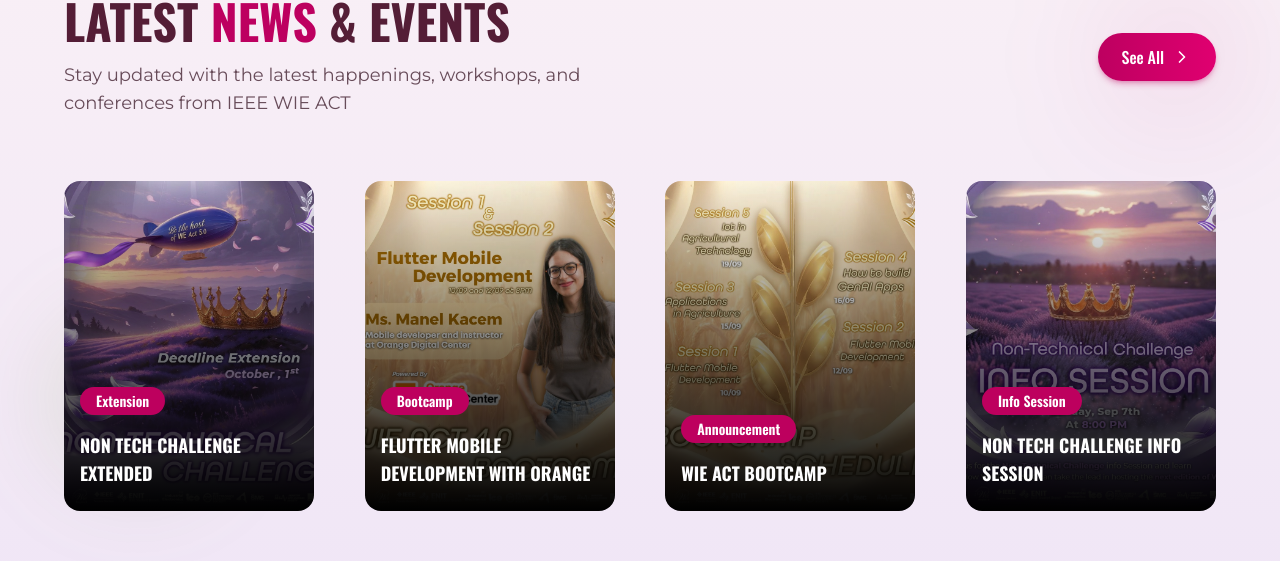
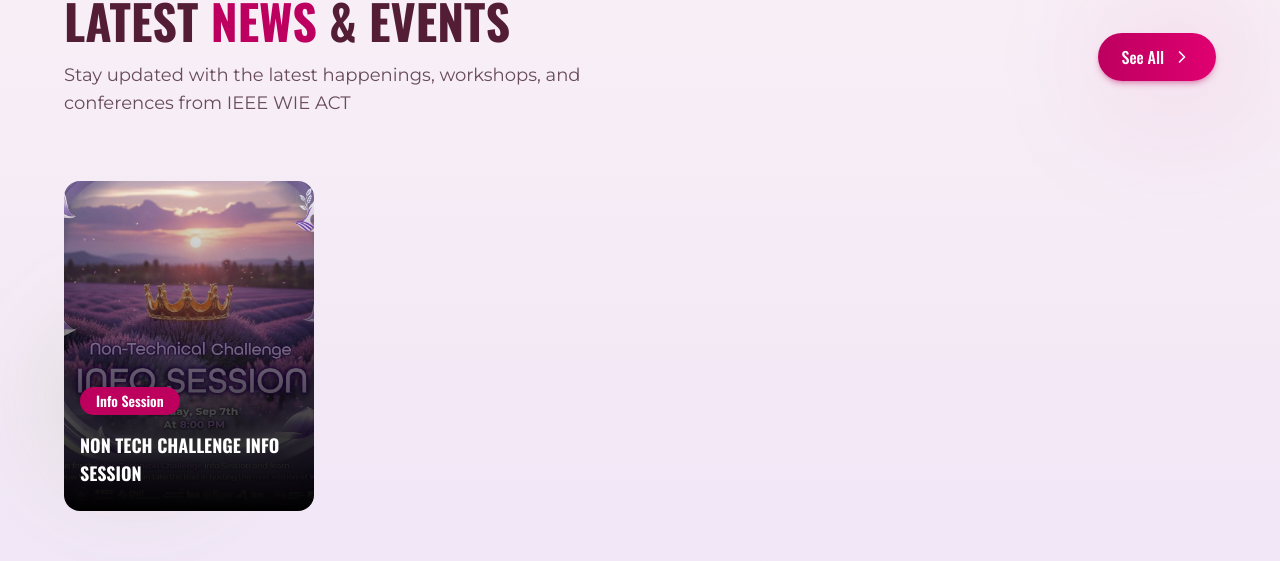
Before and after one commit to alibiomar/wieact4, a Next.js app: page / in a window 1280 px wide. Shown: the part 1395-1956 px from the top of the page. Built offline with nearby package versions, Linux system fonts and the light colour scheme.

Commit message:
Update event display logic to show events starting from the fifth entry

```diff
--- a/src/app/_components/news-section.tsx
+++ b/src/app/_components/news-section.tsx
@@ -42,7 +42,7 @@ const NewsSection = () => {
                 </div>
 
             <div className='flex md:flex-wrap md:flex-row flex-col md:items-start items-center md:justify-between gap-10 '>
-                {events.slice(-4).map((event, index) => (
+                {events.slice(4).map((event, index) => (
                     <PostCard
                     key={index}
                     imageUrl={event.imageUrl}
```
